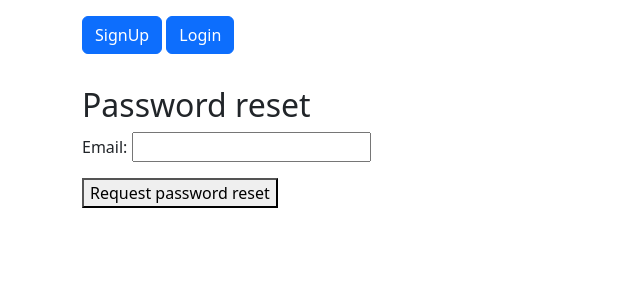
After one commit to Argonaut2030/project-group3, a Django app: page /users/reset-password/ in a window 1280 px wide. The commit adds this page. Shown: the top 300 px of the page, without its empty margins (0-640 px from the left). Run offline with Django 5.2, Linux system fonts and the light colour scheme.

Commit message:
Reset password with email

```diff
--- a/team_proj/users/templates/users/login.html
+++ b/team_proj/users/templates/users/login.html
@@ -26,6 +26,9 @@
         </div>
         <button type="submit" class="btn btn-primary">Submit</button>
         <button type="reset" class="btn btn-secondary">Reset</button>
+        <div class="small text-center">
+        <a href="{% url 'users:password_reset' %}" class="text-center"><i>Forgot Password?</i></a>
+    </div>
     </form>
 
 </div>
--- /dev/null
+++ b/team_proj/users/templates/users/password_reset.html
@@ -0,0 +1,12 @@
+{% extends 'contacts/base.html' %}
+
+{% block body %}
+
+<h2>Password reset</h2>
+<form method="post">
+    {% csrf_token %}
+    {{ form.as_p }}
+    <button type="submit">Request password reset</button>
+</form>
+
+{% endblock %}
--- /dev/null
+++ b/team_proj/users/templates/users/password_reset_subject.txt
@@ -0,0 +1 @@
+Password Reset
--- a/team_proj/users/urls.py
+++ b/team_proj/users/urls.py
@@ -1,14 +1,24 @@
 from django.urls import path
-from django.contrib.auth.views import LoginView, LogoutView
+from django.contrib.auth.views import PasswordResetDoneView, PasswordResetConfirmView, PasswordResetCompleteView
 
 from . import views
-from .forms import LoginForm
+
 
 app_name = 'users'
 
+
 urlpatterns = [
-    path('signup/', views.RegisterView.as_view(), name = 'signup'),
-    path('login/', LoginView.as_view(template_name='users/login.html', form_class=LoginForm, redirect_authenticated_user=True),
-         name = 'login'),
-    path('logout/', LogoutView.as_view(next_page='contacts:home'), name = 'logout'),
+    path('signup/', views.signupuser, name='signup'),
+    path('login/', views.loginuser, name='login'),
+    path('logout/', views.logoutuser, name='logout'),
+    path('reset-password/', views.ResetPasswordView.as_view(), name='password_reset'),
+    path('reset-password/done/', PasswordResetDoneView.as_view(template_name='users/password_reset_done.html'),
+         name='password_reset_done'),
+    path('reset-password/confirm/<uidb64>/<token>/',
+         PasswordResetConfirmView.as_view(template_name='users/password_reset_confirm.html',
+                                          success_url='/users/reset-password/complete/'),
+         name='password_reset_confirm'),
+    path('reset-password/complete/',
+         PasswordResetCompleteView.as_view(template_name='users/password_reset_complete.html'),
+         name='password_reset_complete'),
 ]
--- a/team_proj/users/views.py
+++ b/team_proj/users/views.py
@@ -1,28 +1,57 @@
+from .forms import RegisterForm, LoginForm
+
+from django.contrib import messages
+from django.contrib.auth import authenticate, login, logout
+from django.contrib.auth.decorators import login_required
+from django.contrib.auth.views import PasswordResetView
+from django.contrib.messages.views import SuccessMessageMixin
 from django.shortcuts import render, redirect
-from django.views import View
-from django.contrib import messages
-from django.contrib.auth.decorators import login_required
-
-from .forms import RegisterForm
+from django.urls import reverse_lazy
 
 
-class RegisterView(View):
-    template_name = 'users/signup.html'
-    form_class = RegisterForm
 
-    def dispatch(self, request, *args, **kwargs):
-        if request.user.is_authenticated:
-            return redirect('contacts:home')
-        return super().dispatch(request, *args, **kwargs)
+class ResetPasswordView(SuccessMessageMixin, PasswordResetView):
+    template_name = 'users/password_reset.html'
+    email_template_name = 'users/password_reset_email.html'
+    html_email_template_name = 'users/password_reset_email.html'
+    success_url = reverse_lazy('users:password_reset_done')
+    success_message = "An email with instructions to reset your password has been sent to %(email)s."
+    subject_template_name = 'users/password_reset_subject.txt'
 
-    def get(self, request):
-        return render(request, self.template_name, {'form': self.form_class})
 
-    def post(self, request):
-        form = self.form_class(request.POST)
+
+def signupuser(request):
+    if request.user.is_authenticated:
+        return redirect(to='contacts:home')
+
+    if request.method == 'POST':
+        form = RegisterForm(request.POST)
         if form.is_valid():
             form.save()
-            username = form.cleaned_data['username']
-            messages.success(request, f"Congratulations to {username}. Your account has been successfully created.")
-            return redirect('users:login')
-        return render(request, self.template_name, {'form': form})
+            return redirect(to='contacts:home')
+        else:
+            return render(request, 'users/signup.html', context={"form": form})
+
+    return render(request, 'users/signup.html', context={"form": RegisterForm()})
+
+
+
+def loginuser(request):
+    if request.user.is_authenticated:
+        return redirect(to='contacts:home')
+
+    if request.method == 'POST':
+        user = authenticate(username=request.POST['username'], password=request.POST['password'])
+        if user is None:
+            messages.error(request, 'Username or password didn\'t match')
+            return redirect(to='users:login')
+
+        login(request, user)
+        return redirect(to='contacts:home')
+
+    return render(request, 'users/login.html', context={"form": LoginForm()})
+
+@login_required
+def logoutuser(request):
+    logout(request)
+    return redirect(to='contacts:home')
```
Also changed, not shown: team_proj/team_proj/settings.py (+11 -1 lines), team_proj/users/forms.py (+31 -8 lines), team_proj/users/templates/users/password_reset_complete.html (added, +7 -0 lines), team_proj/users/templates/users/password_reset_confirm.html (added, +12 -0 lines), team_proj/users/templates/users/password_reset_done.html (added, +8 -0 lines), team_proj/users/templates/users/password_reset_email.html (added, +13 -0 lines), 1 other file.
